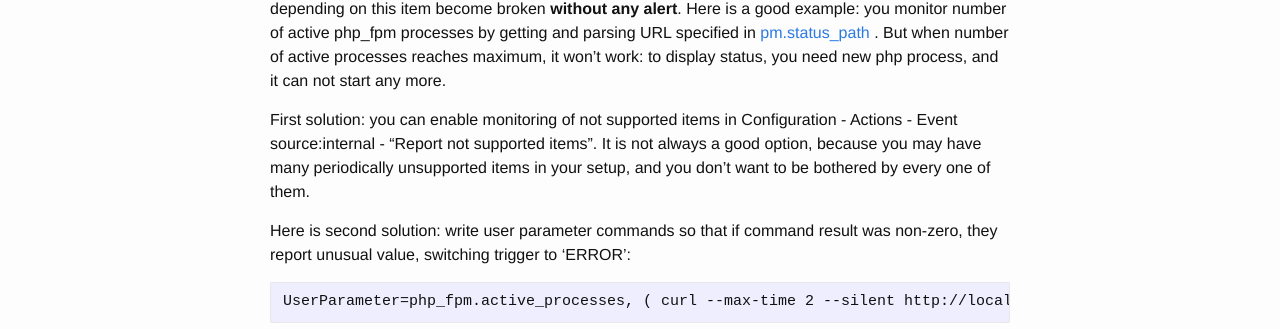
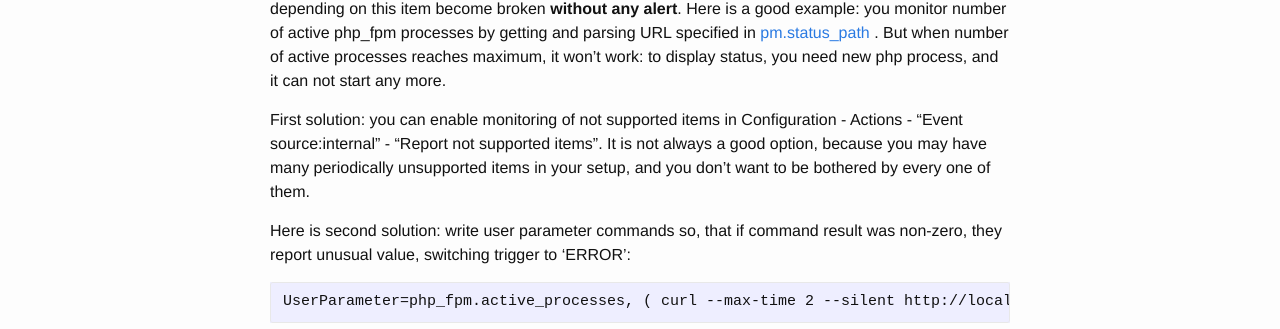
Before and after one commit to selivan/selivan.github.io, a Jekyll site: the page built from _posts/2016-07-18-zabbix-user-parameter-command-nonzero-exit-code-break-triggers.md, in a window 1280 px wide. Shown: the part 269-598 px from the top of the page. Built offline with Jekyll 4.4.1, drawn with Linux system fonts in a browser that asks for light colours; comment, search, counter and statistics services are not loaded.

Commit message:
punctuation

````diff
--- a/_posts/2016-07-18-zabbix-user-parameter-command-nonzero-exit-code-break-triggers.md
+++ b/_posts/2016-07-18-zabbix-user-parameter-command-nonzero-exit-code-break-triggers.md
@@ -6,9 +6,9 @@ tags: zabbix
 
 If zabbix userparameter command returns non-zero exit code, item becomes "unsupported". Triggers depending on this item become broken **without any alert**. Here is a good example: you monitor number of active php_fpm processes by getting and parsing URL specified in [pm.status_path](http://php.net/manual/en/install.fpm.configuration.php) . But when number of active processes reaches maximum, it won't work: to display status, you need new php process, and it can not start any more.
 
-First solution: you can enable monitoring of not supported items in Configuration - Actions - Event source:internal - "Report not supported items". It is not always a good option, because you may have many periodically unsupported items in your setup, and you don't want to be bothered by every one of them.
+First solution: you can enable monitoring of not supported items in Configuration - Actions - "Event source:internal" - "Report not supported items". It is not always a good option, because you may have many periodically unsupported items in your setup, and you don't want to be bothered by every one of them.
 
-Here is second solution: write user parameter commands so that if command result was non-zero, they report unusual value, switching trigger to 'ERROR':
+Here is second solution: write user parameter commands so, that if command result was non-zero, they report unusual value, switching trigger to 'ERROR':
 
 ```
 UserParameter=php_fpm.active_processes, ( curl --max-time 2 --silent http://localhost/php_fpm_status || echo 'active processes: 9999' ) | grep '^active processes' | tr -s ' ' | cut -d' ' -f 3
````
